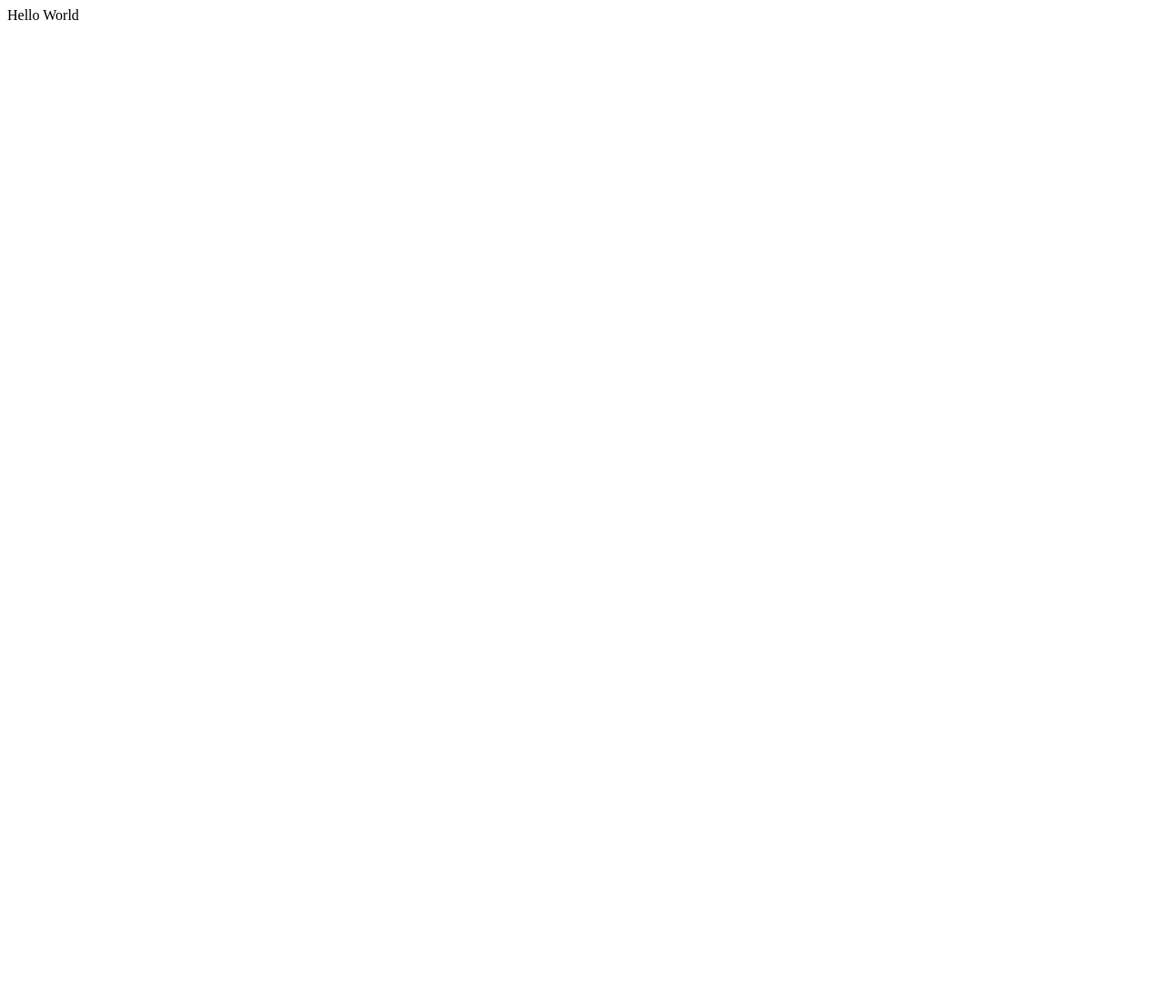
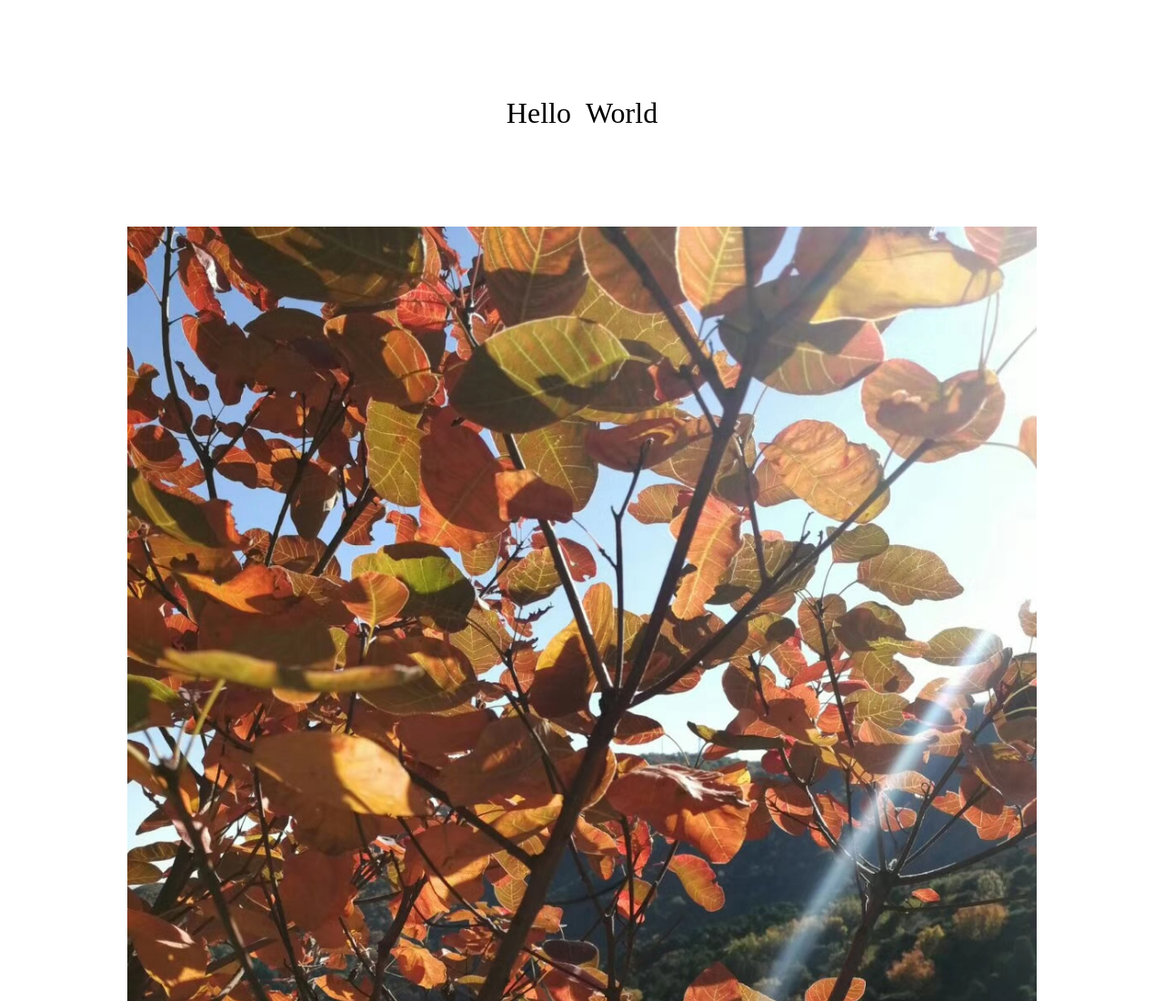
Before and after one commit to Gao-Hang/Gao-Hang.github.io, a plain HTML site: page index.html in a window 1280 px wide. Shown: the top 1100 px of the page at 91% size. Before the commit the page ends 800 px from the top, so only its background shows below. Drawn offline with Linux system fonts and the light colour scheme.

Commit message:
feat(init):hello world

```diff
--- a/index.html
+++ b/index.html
@@ -4,7 +4,14 @@
     <meta charset="UTF-8">
     <title>Title</title>
 </head>
-<body>
-Hello World
+<body style="margin: 0">
+    <div style="text-align: center;font-size: xx-large">
+        <br />
+        <br />
+        <p>Hello&nbsp;&nbsp;World</p>
+        <br />
+        <br />
+        <img src="100.jpg" alt="" style="width: 100%;max-width: 1000px" />
+    </div>
 </body>
 </html>
```
Also changed, not shown: 100.jpg (added).
